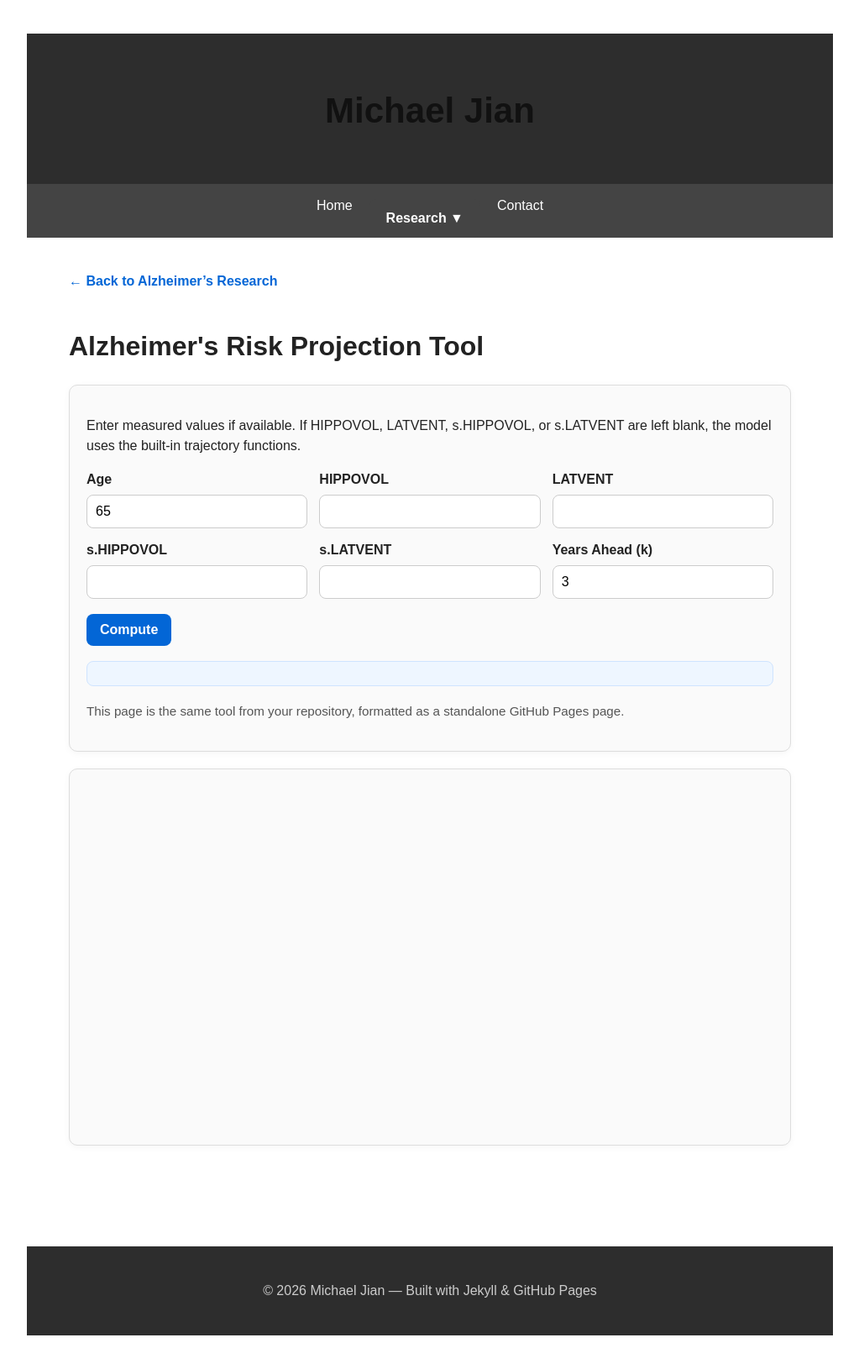
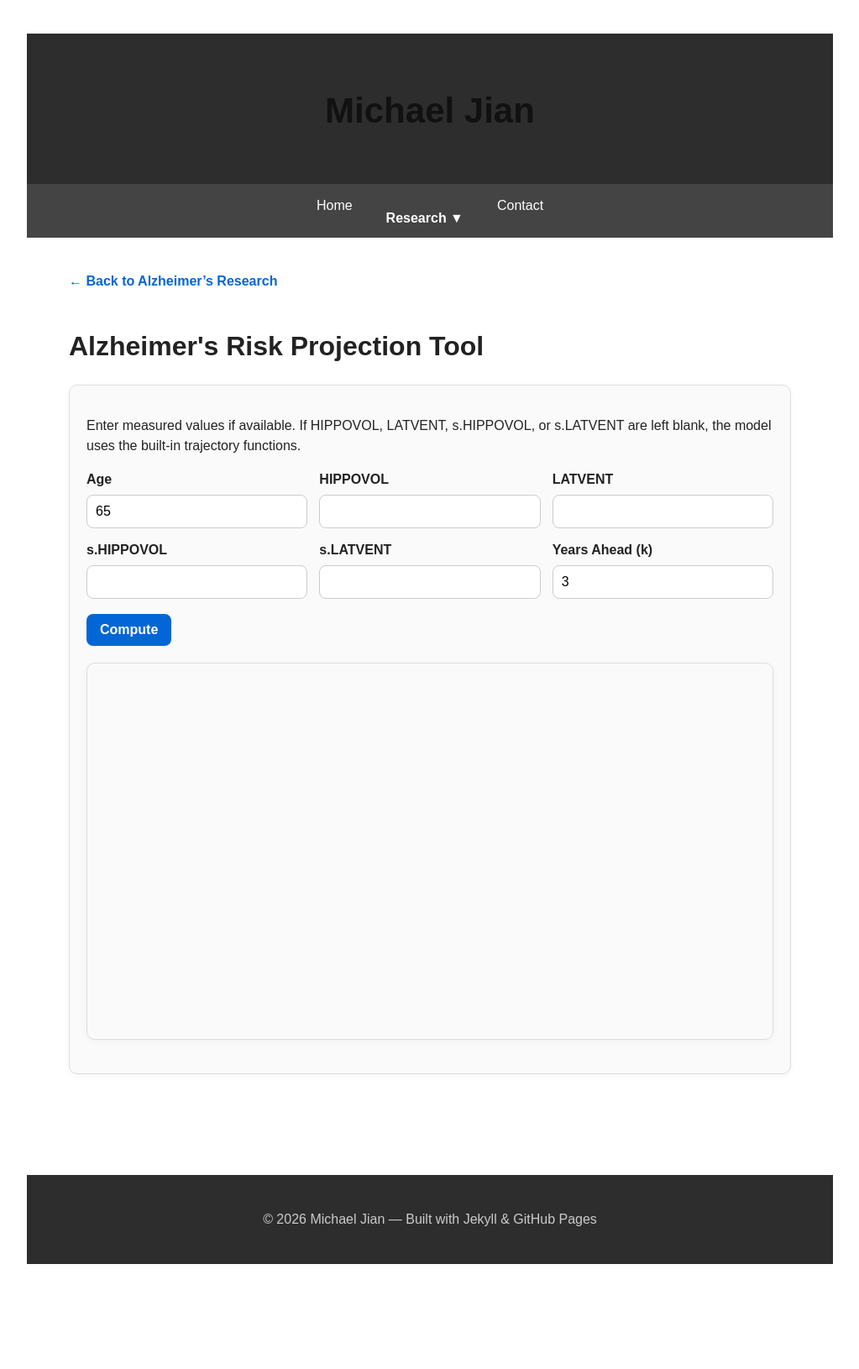
Before and after one commit to mcjian09/mcjian09.github.io, a Jekyll site: the page built from alzheimers-risk-tool.md, in a window 1280 px wide. Shown: the whole page at 84% size, without its empty margins (128-1151 px from the left). Built offline with Jekyll 4.4.1, drawn with Linux system fonts in a browser that asks for light colours; after the commit the page ends 1545 px from its top, so only the background shows below that.

Commit message:
Update alzheimers-risk-tool.md

```diff
--- a/alzheimers-risk-tool.md
+++ b/alzheimers-risk-tool.md
@@ -140,11 +140,7 @@ permalink: /alzheimers-risk-tool/
 
   <button onclick="compute()">Compute</button>
 
-  <h3 id="output"></h3>
-  <p class="note">
-    This page is the same tool from your repository, formatted as a standalone GitHub Pages page.
-  </p>
-</div>
+
 
 <div class="card chart-wrap">
   <canvas id="chart" width="600" height="400"></canvas>
```
